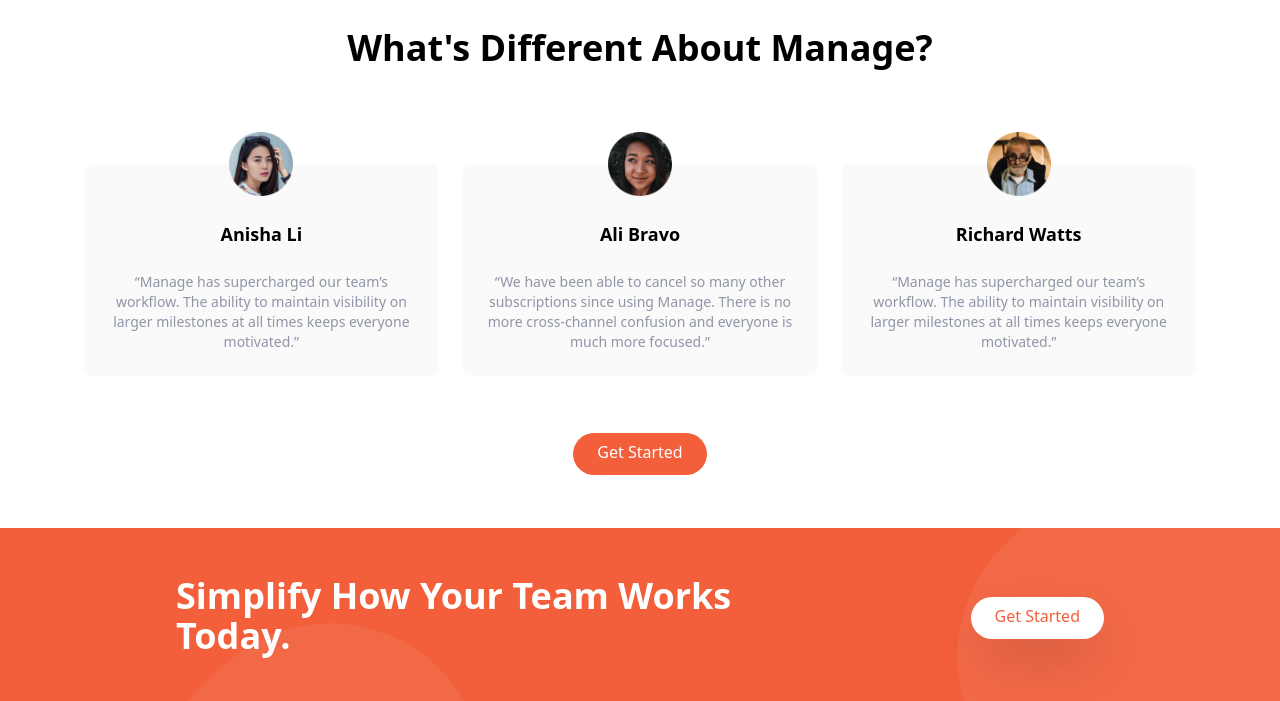
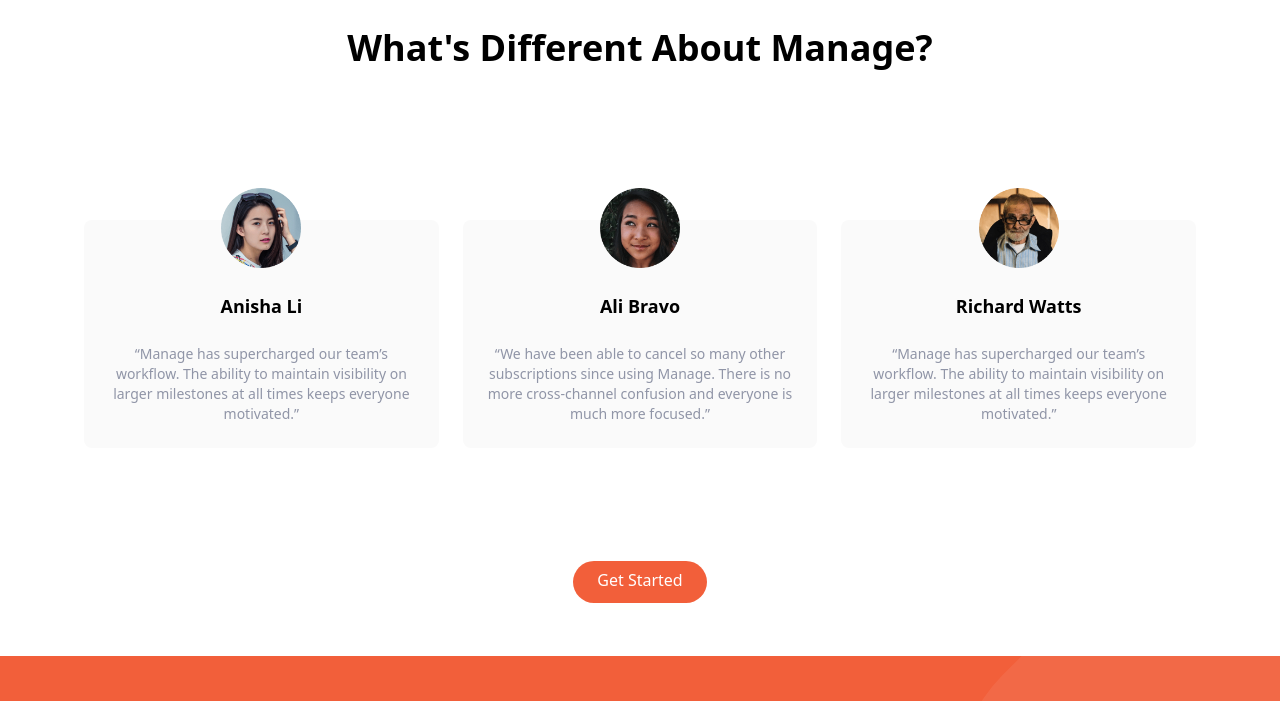
Before and after one commit to h-ibraheem/Tailwindcss.github.io, a website: page index.html in a window 1280 px wide. Shown: the part 1240-1941 px from the top of the page. Drawn offline with Linux system fonts and the light colour scheme.

Commit message:
update Testimonial

```diff
--- a/index.html
+++ b/index.html
@@ -190,8 +190,8 @@
             <!-- Testimonials Container -->
             <div class="flex flex-col mt-24 md:flex-row md:space-x-6">
                 <!-- Testimonial 1 -->
-                <div class="flex flex-col items-center p-6 space-y-6 rounded-lg bg-veryLightGray md:w-1/3">
-                    <img src="img/avatar-anisha.png" class="w-16 -mt-14" alt="" />
+                <div class="flex flex-col items-center p-6 space-y-6 rounded-lg bg-veryLightGray md:w-1/3 my-14">
+                    <img src="img/avatar-anisha.png" class="w-20 -mt-14" alt="" />
                     <h5 class="text-lg font-bold">Anisha Li</h5>
                     <p class="text-sm text-darkGrayishBlue">
                         “Manage has supercharged our team’s workflow. The ability to
@@ -201,8 +201,8 @@
                 </div>
 
                 <!-- Testimonial 2 -->
-                <div class="hidden flex-col items-center p-6 space-y-6 rounded-lg bg-veryLightGray md:flex md:w-1/3">
-                    <img src="img/avatar-ali.png" class="w-16 -mt-14" alt="" />
+                  <div class="flex flex-col items-center p-6 space-y-6 rounded-lg bg-veryLightGray md:w-1/3 my-14">
+                    <img src="img/avatar-ali.png" class="w-20 -mt-14" alt="" />
                     <h5 class="text-lg font-bold">Ali Bravo</h5>
                     <p class="text-sm text-darkGrayishBlue">
                         “We have been able to cancel so many other subscriptions since
@@ -212,8 +212,8 @@
                 </div>
 
                 <!-- Testimonial 3 -->
-                <div class="hidden flex-col items-center p-6 space-y-6 rounded-lg bg-veryLightGray md:flex md:w-1/3">
-                    <img src="img/avatar-richard.png" class="w-16 -mt-14" alt="" />
+                  <div class="flex flex-col items-center p-6 space-y-6 rounded-lg bg-veryLightGray md:w-1/3 my-14">
+                    <img src="img/avatar-richard.png" class="w-20 -mt-14" alt="" />
                     <h5 class="text-lg font-bold">Richard Watts</h5>
                     <p class="text-sm text-darkGrayishBlue">
                         “Manage has supercharged our team’s workflow. The ability to
```
Also changed, not shown: css/main.css.
